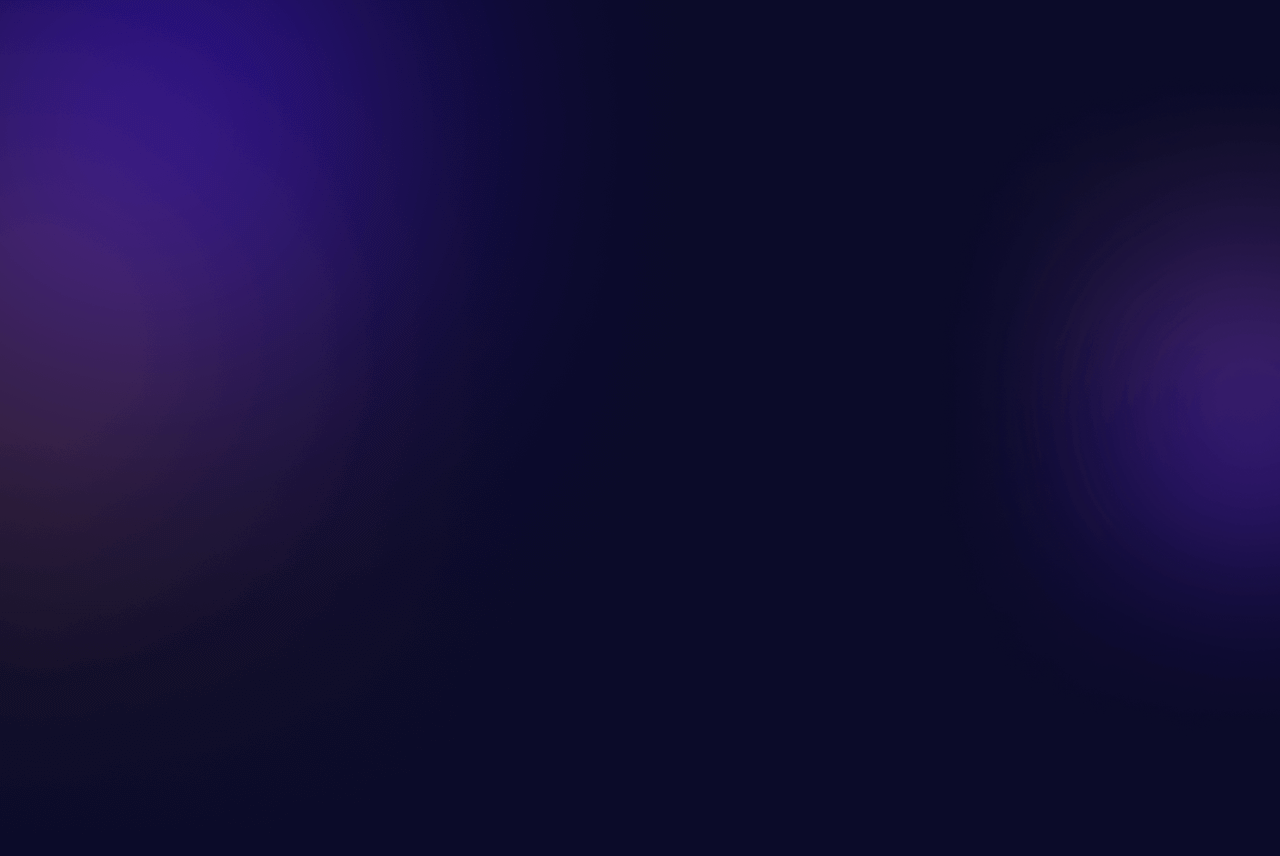
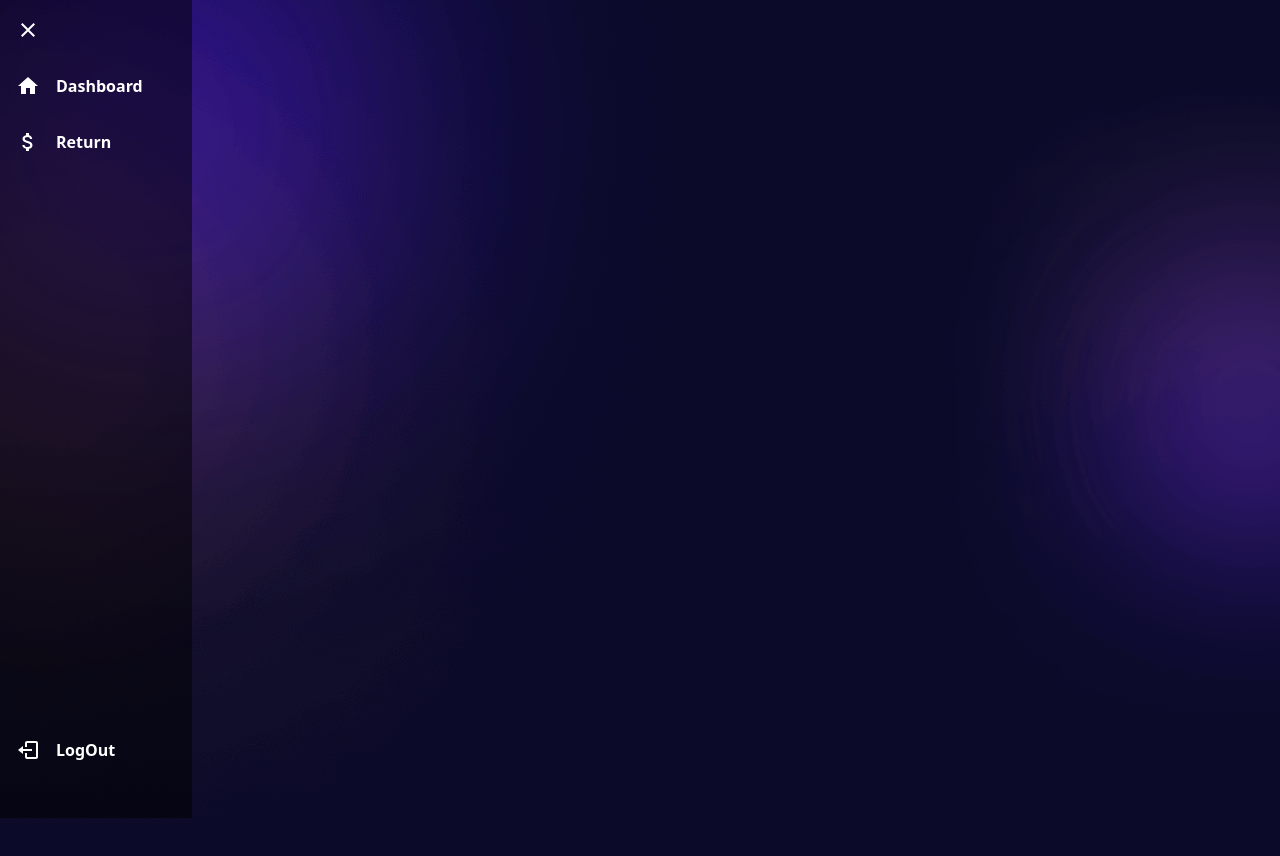
Before and after one commit to Harryupthere/bid-prediction-admin, a React (Create React App) app: page /admin/dashboard in a window 1280 px wide. Before the commit this address had no page. Shown: the top 856 px of the page. Built offline with nearby package versions, Linux system fonts and the light colour scheme; sample sign-in values are in the browser's storage.

Commit message:
Start deployment on server

```diff
--- a/package.json
+++ b/package.json
@@ -2,6 +2,7 @@
   "name": "delete",
   "version": "0.1.0",
   "private": true,
+  "homepage":"https://app.bet-bitcoin.ai/admin",
   "dependencies": {
     "@emotion/react": "^11.11.1",
     "@emotion/styled": "^11.11.0",
@@ -24,7 +25,7 @@
   },
   "scripts": {
     "start": "react-scripts start",
-    "build": "GENERATE_SOURCEMAP=false react-scripts build",
+    "build": "react-scripts build",
     "test": "react-scripts test",
     "eject": "react-scripts eject"
   },
--- a/src/App.js
+++ b/src/App.js
@@ -9,7 +9,7 @@ import Login from "./components/Login";
 import bg1 from './image/image/bg05.png';
 import bg2 from './image/image/bg04.png';
 import bg3 from './image/image/bg3.png';
-
+import config from "./config";
 
 
 
@@ -29,11 +29,10 @@ function App() {
 
 
       <Routes>
-        <Route path="/" element={<Login />} />
-        <Route path="Dashboard" element={<Dashboard />}>
-          <Route path="home" element={<Home />} />
-          <Route path="rate" element={<Rate />} />
-
+      <Route path="/admin/" element={<Login />} />
+        <Route path="/admin/dashboard/" element={<Dashboard />}>
+          <Route path="/admin/dashboard/home" element={<Home />} />
+          <Route path="/admin/dashboard/rate" element={<Rate />} />
         </Route>
       </Routes>
     </Router>
--- a/src/components/Login.js
+++ b/src/components/Login.js
@@ -73,9 +73,10 @@ if(verify){
     localStorage.setItem('userId',response.data.userId);
    localStorage.setItem('email',response.data.email);
    localStorage.setItem('role',response.data.role);
+  localStorage.setItem('ADMIN',true);
 
     setTimeout(() => {
-     window.location.href = `${config.baseUrl}Dashboard/home`
+      window.location.href = `/admin/dashboard/home`
   }, 2000);
   }else{
     toast.error(response.response.data.message)
@@ -84,11 +85,10 @@ if(verify){
 
 
 
-  localStorage.setItem('ADMIN',true);
 
-      setTimeout(() => {
-        window.location.href = `${config.baseUrl}Dashboard/home`
-    }, 2000);
+    //   setTimeout(() => {
+    //     window.location.href = `${config.baseUrl}Dashboard/home`
+    // }, 2000);
 }
   }catch(error){
     toast.error(error.response.data.message)
--- a/src/components/dashboard/Dashboard.js
+++ b/src/components/dashboard/Dashboard.js
@@ -44,7 +44,7 @@ function Dashboard() {
           </div>
         </div>
         <div className="h-[95vh]  relative  ">
-          <Link to="/dashboard/home">
+          <Link to="/admin/dashboard/home">
             <div className="flex justify-start items-center p-4  w-full nevs ">
               <HomeIcon className="text-white  cursor-pointer" />
               <h1
@@ -56,7 +56,7 @@ function Dashboard() {
               </h1>
             </div>
           </Link>
-          <Link to="/dashboard/rate">
+          <Link to="/admin/dashboard/rate">
             <div className="flex justify-start items-center p-4  w-full nevs ">
               <AttachMoneyIcon className="text-white  cursor-pointer" />
               <h1
--- a/src/components/dashboard/Rate.js
+++ b/src/components/dashboard/Rate.js
@@ -52,7 +52,7 @@ if (res.response) {
 
       const params = new URLSearchParams({ "rate": form.newRate, "role": role }).toString();
 
-      const res = await axios.post(`http://localhost:3000/api/updaterate`, params, {
+      const res = await axios.post(`${config.apiKey}updaterate`, params, {
         headers: {
           'Authorization': `Bearer ${x}`,
           'Content-Type': 'application/x-www-form-urlencoded', // Set the content type
--- a/src/config.js
+++ b/src/config.js
@@ -1,6 +1,6 @@
 const config = {
-    apiKey : "https://bet-bitcoin.ai/api/",//process.env.REACT_APP_API_KEY,
-    baseUrl:'/',
+    apiKey : "https://api.bet-bitcoin.ai/api/",//process.env.REACT_APP_API_KEY,
+    baseUrl:'/admin/',
 
 }
 export default config;
```
